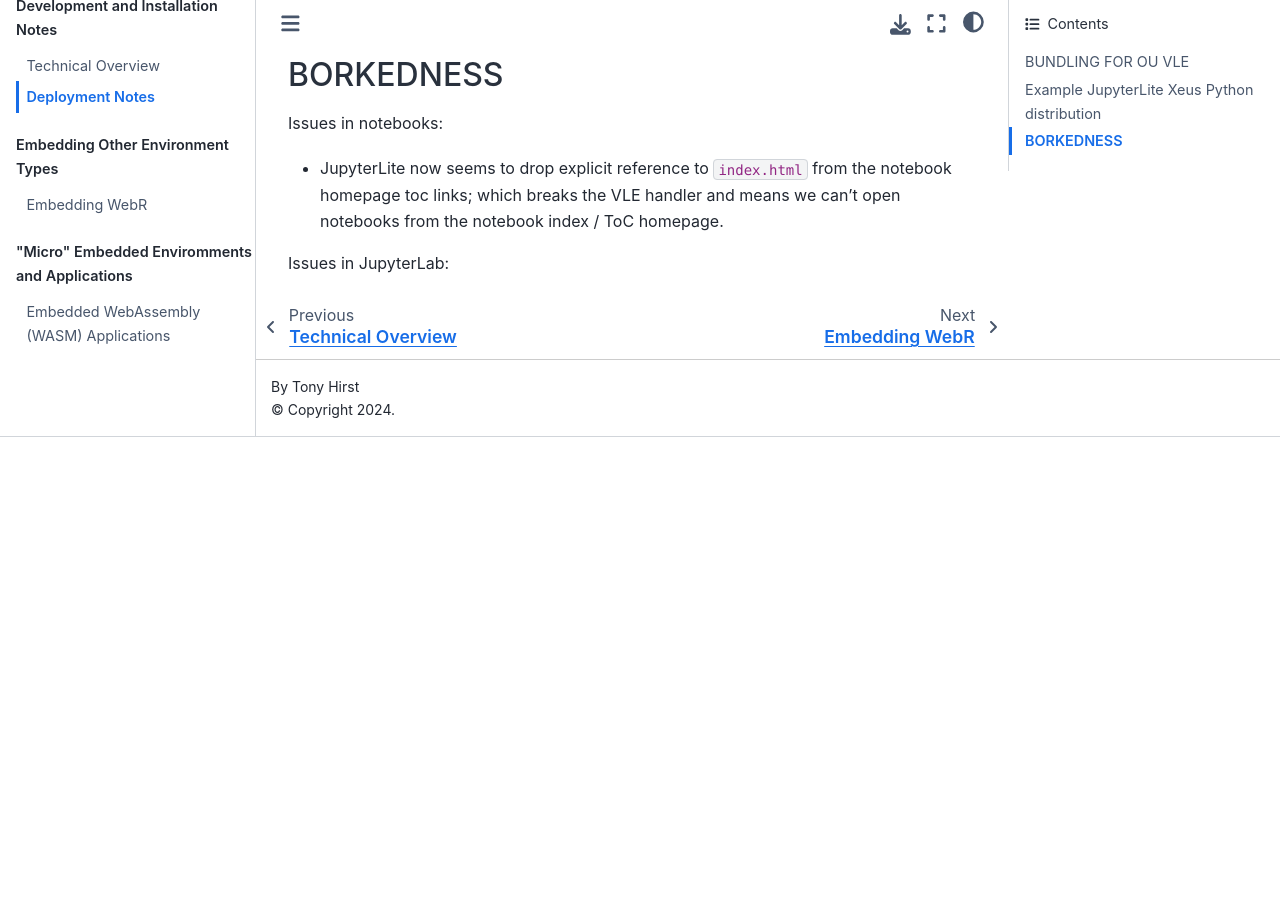
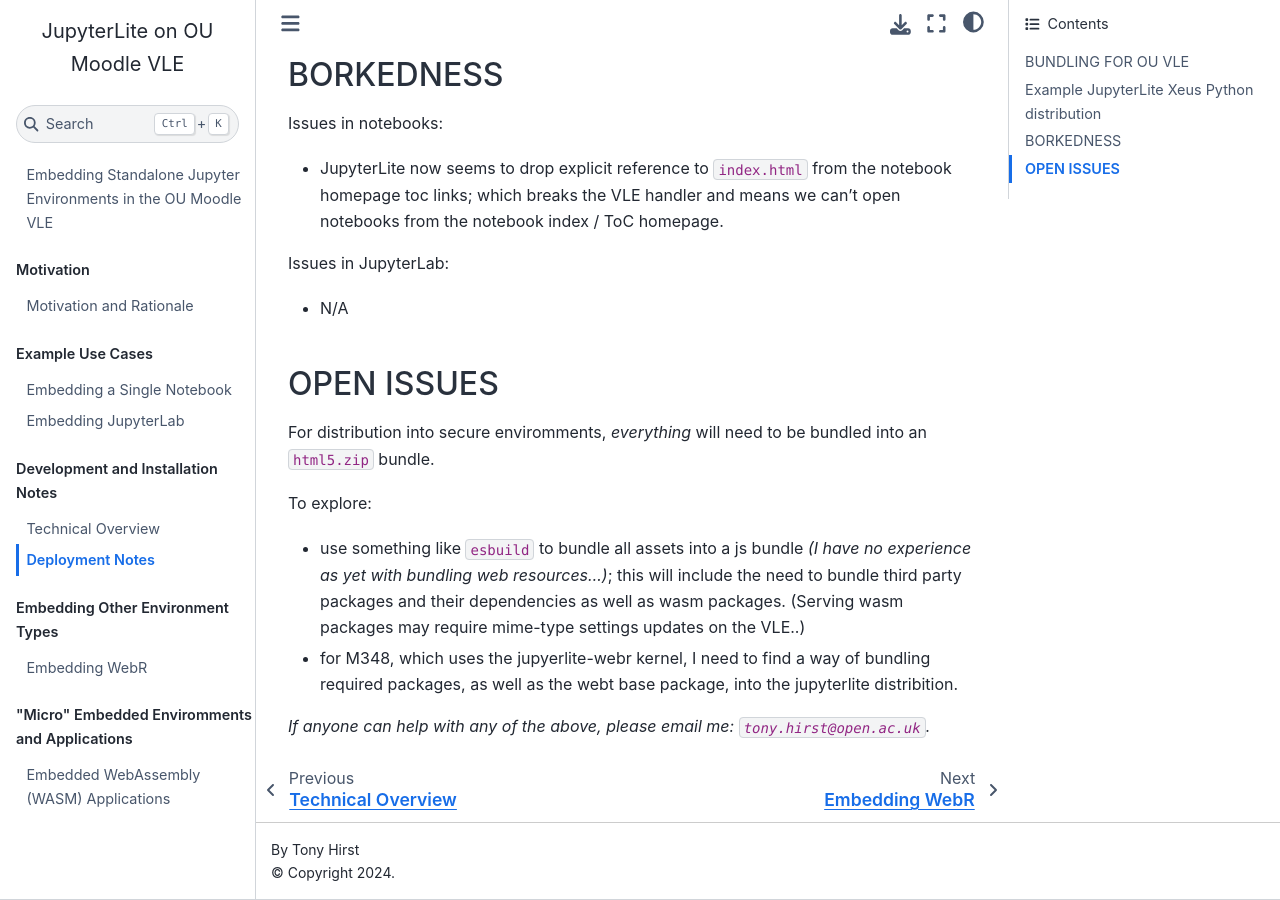
Before and after one commit to OpenComputingLab/jupyterlite_in_moodle_vle, a Jupyter Book: the page built from deployment_notes.md, in a window 1280 px wide and 900 px high, scrolled down 5045 px. Built offline with Jupyter Book 1.0.4 settings and Sphinx 7.4.7 and the Sphinx Book theme 1.1.4, drawn with Linux system fonts in a browser that asks for light colours; pages that are not in the unit, such as notebooks, are missing from menus; before the commit the page ends 5482 px from its top, so only the background shows below that.

Commit message:
typo; packing issues

```diff
--- a/deployment_notes.md
+++ b/deployment_notes.md
@@ -244,3 +244,17 @@
 - JupyterLite now seems to drop explicit reference to `index.html` from the notebook homepage toc links; which breaks the VLE handler and means we can't open notebooks from the notebook index / ToC homepage.
 
 Issues in JupyterLab:
+
+- N/A
+
+## OPEN ISSUES
+
+For distribution into secure enviromments, *everything* will need to be bundled into an `html5.zip` bundle.
+
+To explore:
+
+- use something like `esbuild` to bundle all assets into a js bundle *(I have no experience as yet with bundling web resources...)*; this will include the need to bundle third party packages and their dependencies as well as wasm packages. (Serving wasm packages may require mime-type settings updates on the VLE..)
+
+- for M348, which uses the jupyerlite-webr kernel, I need to find a way of bundling required packages, as well as the webt base package, into the jupyterlite distribition.
+
+*If anyone can help with any of the above, please email me: `tony.hirst@open.ac.uk`.*
```
Also changed, not shown: index.md (+1 -1 lines).
